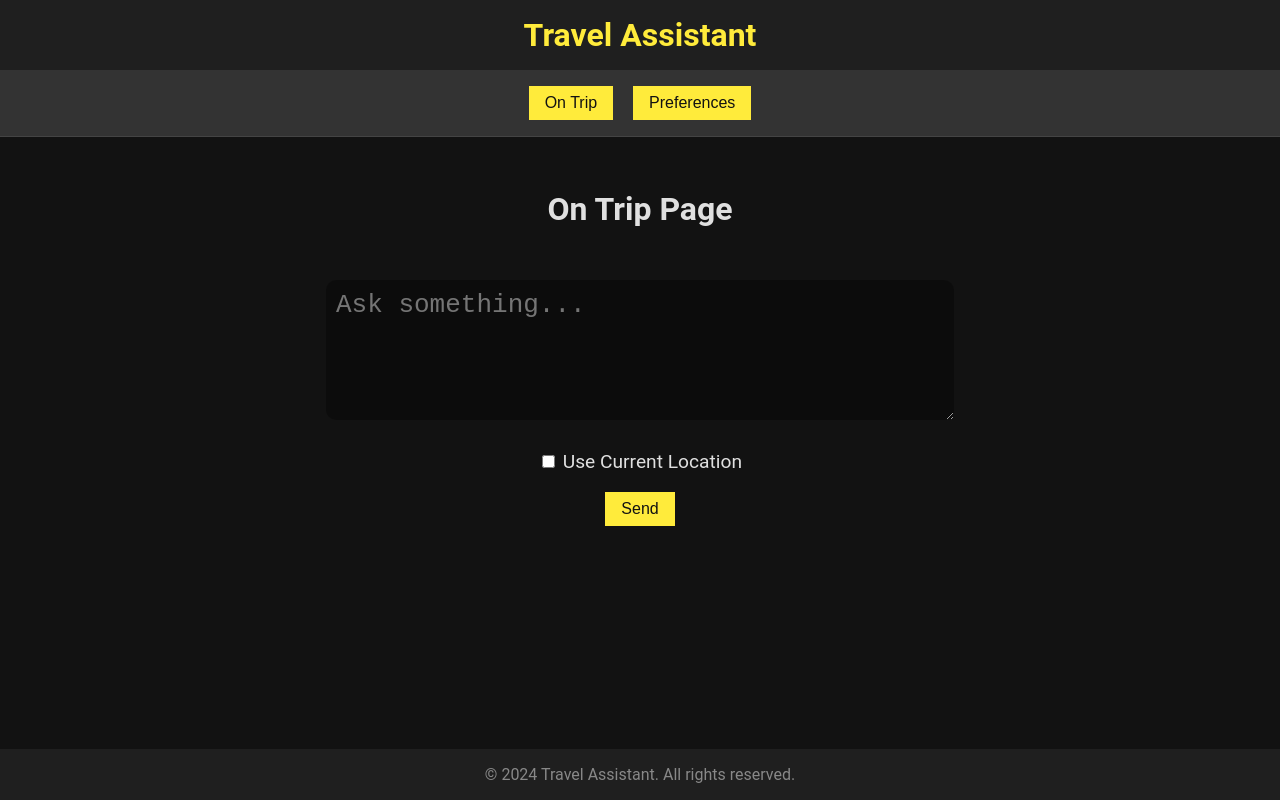
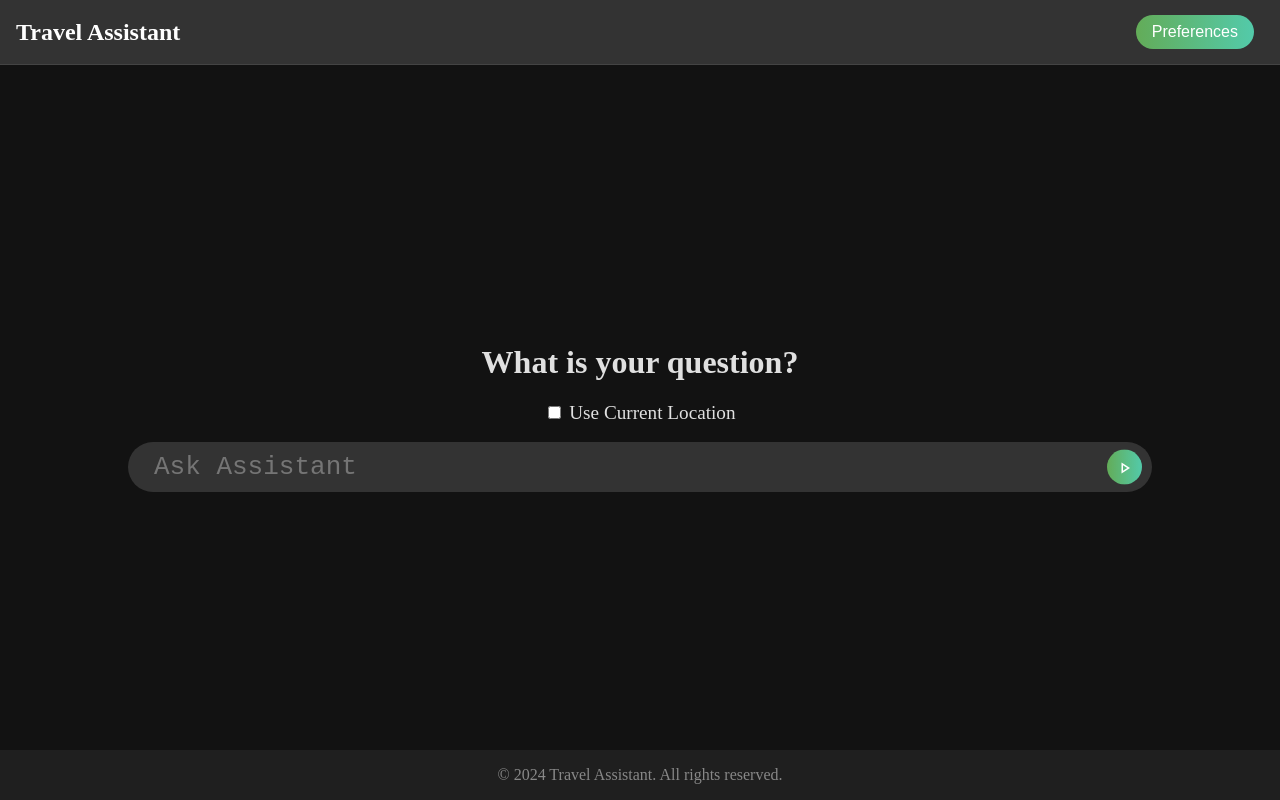
Before and after one commit to xarss/tai-front, a Vue app: page / in a window 1280 px wide. Built offline with nearby package versions, Linux system fonts and the light colour scheme.

Commit message:
Made multiple prompts possible and QOL improvements

```diff
--- a/public/index.html
+++ b/public/index.html
@@ -5,6 +5,7 @@
     <meta http-equiv="X-UA-Compatible" content="IE=edge">
     <meta name="viewport" content="width=device-width,initial-scale=1.0">
     <link rel="icon" href="<%= BASE_URL %>favicon.ico">
+    <link rel="stylesheet" href="https://fonts.googleapis.com/css2?family=Material+Symbols+Outlined:opsz,wght,FILL,GRAD@24,400,0,0" />
     <title><%= htmlWebpackPlugin.options.title %></title>
   </head>
   <body>
--- a/src/App.vue
+++ b/src/App.vue
@@ -1,19 +1,21 @@
 <template>
   <div id="app">
-    <header class="app-header">
-      <h1 class="app-title">Travel Assistant</h1>
-    </header>
+    <nav class="app-nav">
+      <span class="app-title">Travel Assistant</span>
 
-    <nav class="app-nav">
-      <!-- Toggle between components with buttons -->
-      <button @click="showPreferences = false">On Trip</button>
-      <button @click="showPreferences = true">Preferences</button>
+      <span class="spacer"></span>
+
+      <button @click="togglePreferences(false)" v-if="showPreferences">
+        Assistant
+      </button>
+      <button @click="togglePreferences(true)" v-else>
+        Preferences
+      </button>
     </nav>
 
     <main class="app-content">
-      <!-- Conditionally render components based on state -->
-      <OnTrip v-show="!showPreferences" />
-      <PreferencesTab v-show="showPreferences" />
+      <OnTrip v-show="!showPreferences" :preferences="preferences" />
+      <PreferencesTab v-show="showPreferences" :preferences="preferences" @update-preferences="updatePreferences" />
     </main>
 
     <footer class="app-footer">
@@ -34,8 +36,22 @@ export default {
   },
   data() {
     return {
-      showPreferences: false // Toggle between the two components
+      showPreferences: false, // Toggle between the two components
+      preferences: {
+        natureVsCity: "50",
+        budget: "2",
+        culturalInterests: "50",
+        resultCount: "3"
+      }
     };
+  },
+  methods: {
+    togglePreferences(value) {
+      this.showPreferences = value;
+    },
+    updatePreferences(newPreferences) {
+      this.preferences = { ...this.preferences, ...newPreferences };
+    }
   }
 };
 </script>
@@ -45,8 +61,8 @@ export default {
 html {
   margin: 0;
   padding: 0;
-  font-family: 'Roboto', sans-serif;
-  background-color: #121212;
+  font-family: jetbrains mono;
+  background-color: #1C1C1C;
   color: #E0E0E0;
 }
 
@@ -60,44 +76,46 @@ body {
   min-height: 100vh;
 }
 
-.app-header {
-  background-color: #1F1F1F;
-  padding: 1rem;
-  text-align: center;
-  box-shadow: 0 4px 8px rgba(0, 0, 0, 0.3);
+.app-title {
+  font-size: 1.5rem;
+  font-weight: bold;
+  color: #ffffff;
 }
 
-.app-title {
-  color: #FFEB3B;
-  margin: 0;
+.spacer {
+  flex-grow: 1;
 }
 
 .app-nav {
+  height: 2em;
   background-color: #333;
   display: flex;
-  justify-content: center;
+  align-items: center;
   padding: 1rem;
   border-bottom: 1px solid #444;
 }
 
 button {
-  background-color: #FFEB3B;
-  color: #121212;
+  background: linear-gradient(90deg, #63ac58, #53caaa);
+  border-radius: 25px;
+  color: white;
   border: none;
   padding: 0.5rem 1rem;
   cursor: pointer;
   font-size: 1rem;
-  transition: background-color 0.3s;
+  transition: all 0.3s ease;
   margin: 0 10px;
 }
 
 button:hover {
-  background-color: #FFC107;
+  opacity: 0.8;
 }
 
 .app-content {
   flex: 1;
-  padding: 2rem;
+  padding: 0;
+  display: flex;
+  flex-direction: column;
   background-color: #121212;
 }
 
--- /dev/null
+++ b/src/classes/Answer.js
@@ -0,0 +1,24 @@
+class Answer {
+  static currentId = 0;
+
+  static newId() {
+    return ++Answer.currentId;
+  }
+
+  constructor(question, text, places, success) {
+    this.id = Answer.newId();
+    this.question = question;
+    this.text = text ? text : "...";
+    this.places = places ? places : [];
+    this.topAmount = 3;
+    this.success = success;
+  }
+
+  topPlaces(amount = this.topAmount) {
+    return this.places.length > 0
+      ? this.places.slice(0, Math.min(amount, this.places.length - 1))
+      : [];
+  }
+}
+
+export default Answer;
--- /dev/null
+++ b/src/components/AnswerRow.vue
@@ -0,0 +1,68 @@
+<template>
+    <div class="row">
+        <div class="question-container">
+            <div class="question">{{ answer.question }}</div>
+        </div>
+
+        <div class="answer">
+            <b style="">Assistant: </b>
+            <span :style="answer.success ? {} : { color: 'crimson' }">
+                {{ answer.text }}
+            </span>
+        </div>
+        <div class="cards-container">
+            <PlaceCard v-for="place in answer.topPlaces(resultCount)" :key="place.id" :place="place" />
+        </div>
+    </div>
+</template>
+
+<script>
+import PlaceCard from './PlaceCard.vue';
+
+export default {
+    props: ['answer', 'resultCount'],
+    components: {
+        PlaceCard
+    }
+};
+</script>
+
+<style scoped>
+.row {
+    width: 80%;
+    margin-top: 2em;
+    display: flex;
+    flex-direction: column;
+}
+
+.cards-container {
+    display: flex;
+    justify-content: center;
+    align-items: center;
+}
+
+.cards-container .card+.card {
+    margin-left: 20px;
+}
+
+.question-container {
+    background-color: transparent;
+    width: 100%;
+    display: flex;
+    flex-direction: row-reverse;
+}
+
+.question {
+    max-width: 70%;
+    background-color: #333;
+    min-height: 1em;
+    padding: 0.5em 1em;
+    border-radius: 2em;
+    font-size: 1em;
+}
+
+.answer {
+    margin: 1em 0;
+    font-size: 1em;
+}
+</style>
--- a/src/components/OnTrip.vue
+++ b/src/components/OnTrip.vue
@@ -1,28 +1,53 @@
 <template>
-  <div style="display: flex; align-items: center; justify-content: center; flex-direction: column;">
-    <h1>On Trip Page</h1>
-    <textarea rows="4" v-model="prompt" placeholder="Ask something..."></textarea>
-    <label style="font-size: larger;">
-      <input  type="checkbox" v-model="useCurrentLocation" /> Use Current Location
-    </label><br>
-    <button @click="sendPrompt">Send</button>
-    <div v-if="loading">Loading...</div>
-    <div style="color: crimson;" v-if="error">{{ error }}</div>
-    <div v-if="places !== null">
-      <div class="cards-container">
-        <PlaceCard v-for="place in places" :key="place.id" :place="place" />
+  <div class="assistant-container">
+    <div v-if="loading" class="loading-overlay">
+      <div class="spinner"></div>
+    </div>
+
+    <!--Answers List-->
+    <div class="answers">
+      <AnswerRow v-for="answer in answers" :key="answer.id" :answer="answer" :resultCount="preferences.resultCount" />
+    </div>
+
+    <span v-if="answers.length > 0" class="spacer"></span>
+
+    <!--Textboxes-->
+    <div v-if="answers.length === 0" class="questions-container">
+      <h1>What is your question?</h1>
+      <label style="font-size: larger;">
+        <input type="checkbox" v-model="useCurrentLocation" /> Use Current Location
+      </label><br>
+      <div class="textarea-container">
+        <textarea @input="resizeTextarea" ref="textarea" @keydown="handleKeyDown" class="bottom-textarea" rows="1"
+          v-model="prompt" placeholder="Ask Assistant"></textarea>
+        <button @click="sendPrompt" class="run-button material-symbols-outlined">
+          play_arrow
+        </button>
       </div>
     </div>
+    <div v-else class="bottom-question">
+      <div class="textarea-container">
+        <textarea @input="resizeTextarea" ref="textarea" @keydown="handleKeyDown" class="bottom-textarea" rows="1"
+          v-model="prompt" placeholder="Ask Assistant"></textarea>
+        <button @click="sendPrompt" class="run-button material-symbols-outlined">
+          play_arrow
+        </button>
+      </div>
+    </div>
+
+
   </div>
 </template>
 
 <script>
 import axios from 'axios';
-import PlaceCard from './PlaceCard.vue';
+import AnswerRow from './AnswerRow.vue';
+import Answer from '@/classes/Answer';
 
 export default {
+  props: ['preferences'],
   components: {
-    PlaceCard
+    AnswerRow
   },
   data() {
     return {
@@ -31,10 +56,26 @@ export default {
       prompt: '',
       loading: false,
       error: null,
-      places: []
+      success: false,
+      answers: []
     };
   },
+  computed() {
+    this.localPreferences = this.preferences;
+  },
   methods: {
+    handleKeyDown(event) {
+      if (event.key === "Enter" && !event.shiftKey) {
+        // Prevents a new line from being added
+        event.preventDefault();
+        this.sendPrompt(); // Call sendPrompt if only Enter is pressed
+      }
+    },
+    resizeTextarea() {
+      const textarea = this.$refs.textarea;
+      textarea.style.height = 'auto'; // Reset height to recalculate
+      textarea.style.height = `${textarea.scrollHeight - 20}px`; // Set new height
+    },
     async sendPrompt() {
       this.loading = true;
       this.error = null;
@@ -48,22 +89,23 @@ export default {
           prompt: this.prompt,
           currentLocation: this.useCurrentLocation,
           latitude: position ? position.latitude : null,
-          longitude: position ? position.longitude : null
+          longitude: position ? position.longitude : null,
+          preferences: this.preferences
         };
 
         const response = await axios.post('http://localhost:3000/api/sendPrompt', payload);
 
-        // Check for success in response
-        if (response.data.success) {
-          // Proceed with further Maps API calls
-          this.places = response.data.places // await this.getPlaces(response.data.keywords, response.data.primary_types);
-        } else {
-          this.error = response.data.message;
-        }
+        this.answers.push(
+          new Answer(this.prompt, response.data.message, response.data.places, response.data.success)
+        )
       } catch (err) {
-        this.error = 'Something went wrong';
+        this.answers.push(
+          new Answer(this.prompt, "Something went wrong", [], false)
+        )
+        console.log(err.response.data);
       } finally {
         this.loading = false;
+        this.prompt = "";
       }
     },
     getCurrentLocation() {
@@ -86,15 +128,28 @@ export default {
 </script>
 
 <style scoped>
-textarea {
+.initial-textarea {
+  overflow: hidden;
   margin: 30px;
   padding: 10px;
   width: 50%;
   min-height: 30%;
-  resize: vertical;
+  resize: none;
   border-radius: 10px;
   border: none;
-  background-color: #00000052;
+  background-color: #333;
+  color: white;
+  font-size: xx-large;
+}
+
+.bottom-textarea {
+  overflow: hidden;
+  width: 80%;
+  padding: 10px 1em;
+  resize: none;
+  border-radius: 1.5em;
+  border: none;
+  background-color: #333;
   color: white;
   font-size: xx-large;
 }
@@ -108,7 +163,121 @@ textarea:focus {
   padding-top: 30px;
 }
 
-.cards-container * + * {
+.cards-container *+* {
   padding-top: 20px;
 }
+
+.answers {
+  width: 100%;
+  padding: 0;
+  margin: 0;
+  display: flex;
+  justify-content: center;
+  align-items: center;
+  flex-direction: column;
+  min-height: calc(100% - 2em);
+}
+
+.questions-container {
+  flex-grow: 1;
+  display: flex;
+  align-items: center;
+  justify-content: center;
+  flex-direction: column;
+}
+
+.bottom-question {
+  height: 6em;
+  display: flex;
+  align-items: center;
+  justify-content: center;
+}
+
+.assistant-container {
+  flex-grow: 1;
+  width: 100%;
+  display: flex;
+  flex-direction: column;
+  position: relative;
+}
+
+.spinner {
+  width: 50px;
+  height: 50px;
+  border: 6px solid #333;
+  border-top: 6px solid #4d9a6e;
+  border-radius: 50%;
+  animation: spin 1s linear infinite;
+}
+
+/* Spinner Animation */
+@keyframes spin {
+  0% {
+    transform: rotate(0deg);
+  }
+
+  100% {
+    transform: rotate(360deg);
+  }
+}
+
+.loading-overlay {
+  position: absolute;
+  top: 0;
+  left: 0;
+  width: 100%;
+  height: 100%;
+  background-color: rgba(0, 0, 0, 0.7);
+  display: flex;
+  align-items: center;
+  justify-content: center;
+  z-index: 1000;
+}
+
+.textarea-container {
+  display: flex;
+  position: relative;
+  width: 80%;
+}
+
+.bottom-textarea {
+  width: 100%;
+  padding: 10px 1em;
+  padding-right: 3em;
+  /* Extra space for button */
+  resize: none;
+  border-radius: 1.5em;
+  border: none;
+  background-color: #333;
+  color: white;
+  font-size: xx-large;
+}
+
+.run-button {
+  position: absolute;
+  right: 10px;
+  top: 50%;
+  transform: translateY(-50%);
+  background-color: #4d9a6e;
+  border: none;
+  border-radius: 50%;
+  width: 35px;
+  height: 35px;
+  display: flex;
+  align-items: center;
+  justify-content: center;
+  cursor: pointer;
+  font-size: 20px;
+  color: white;
+  outline: none;
+  margin: 0;
+}
+
+.run-button:hover {
+  background-color: #3b7f5a;
+}
+
+.run-button:active {
+  background-color: #2e6647;
+}
 </style>
--- a/src/components/PreferencesTab.vue
+++ b/src/components/PreferencesTab.vue
@@ -1,6 +1,6 @@
 <template>
   <div class="container">
-    <h1>Select Preferences</h1>
+    <h1>Preferences</h1>
     <label>Nature vs City</label>
     <input type="range" min="0" max="100" v-model="natureVsCity" />
 
@@ -10,34 +10,35 @@
     <label>Cultural Interests</label>
     <input type="range" min="0" max="100" v-model="culturalInterests" />
 
+    <label>Result count</label>
+    <input type="range" min="1" max="5" v-model="resultCount" />
+
     <br>
     <button @click="savePreferences">Save</button>
-
-
-
   </div>
 </template>
 
 <script>
 export default {
+  props: ['preferences'],
   data() {
     return {
       natureVsCity: "50",
       budget: "2",
-      culturalInterests: "50"
+      culturalInterests: "50",
+      resultCount: "3"
     };
-  },
-  computed: {
   },
   methods: {
     savePreferences() {
       const preferences = {
         natureVsCity: this.natureVsCity,
         budget: this.budget,
-        culturalInterests: this.culturalInterests
+        culturalInterests: this.culturalInterests,
+        resultCount: this.resultCount
       };
       console.log(preferences)
-      localStorage.setItem('userPreferences', JSON.stringify(preferences));
+      this.$emit('update-preferences', preferences);
     }
   }
 };
```
Also changed, not shown: src/components/PlaceCard.vue (+42 -20 lines), vue.config.js (+10 -3 lines).
